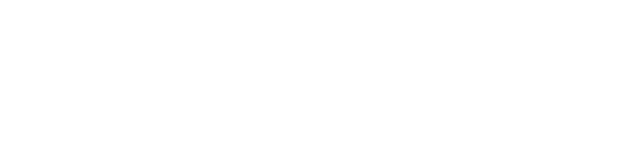
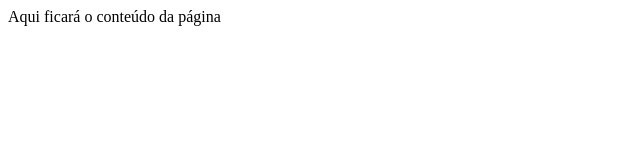
Before and after one commit to UmPensadorErrante/Projeto_Matematica, a plain HTML site: page js/index.html in a window 1280 px wide. Shown: the whole page, without its empty margins (0-640 px from the left). Drawn offline with Linux system fonts and the light colour scheme.

Commit message:
Update index.html

```diff
--- a/js/index.html
+++ b/js/index.html
@@ -6,6 +6,7 @@
 </head>
 <body>
 
+  <hi>Aqui ficará o conteúdo da página</hi>
 
 </body>
 </html>
```
